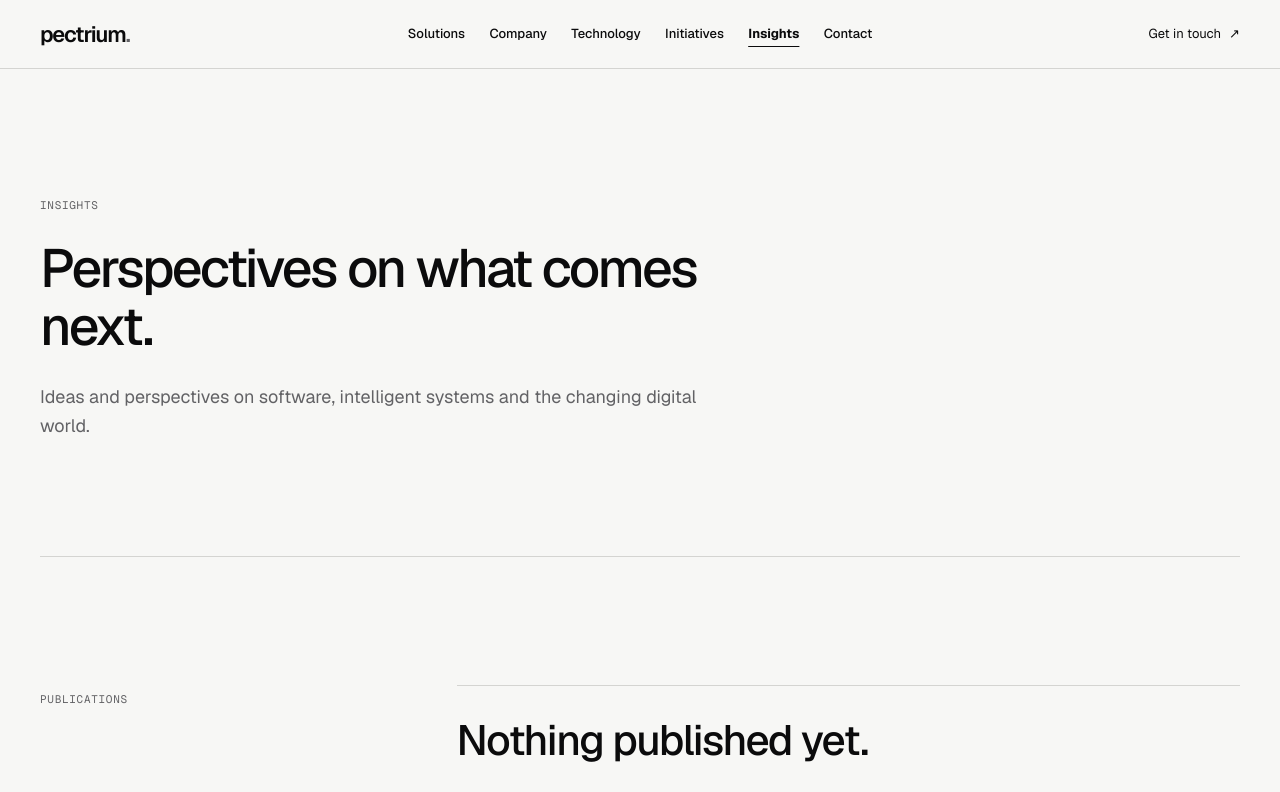
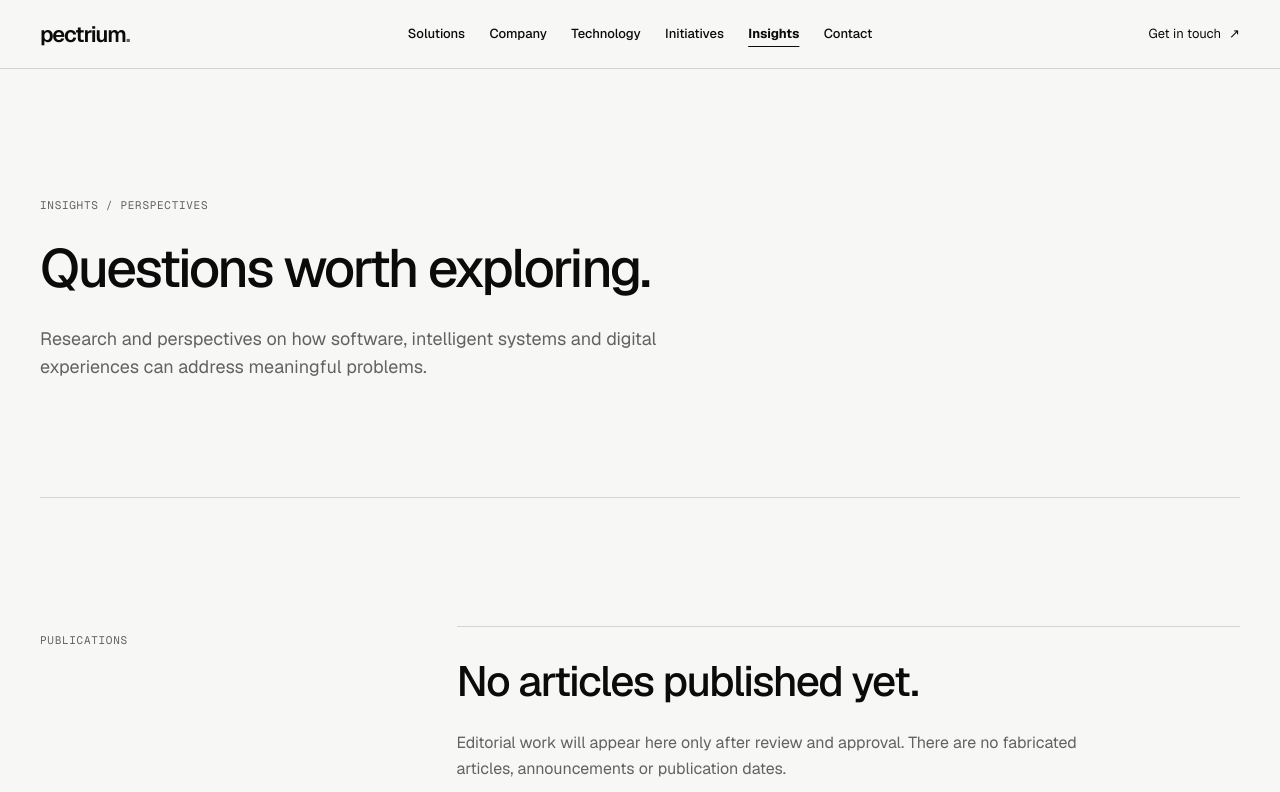
Before and after one commit to ejepsystems/ejepsystems, a Next.js app in the folder apps/web/: page /insights in a window 1280 px wide. Shown: the top 792 px of the page. Built offline with nearby package versions, Linux system fonts and the light colour scheme.

Commit message:
feat(corporate): upgrade 03 solutions-first positioning and page experience

```diff
--- a/apps/web/app/insights/page.tsx
+++ b/apps/web/app/insights/page.tsx
@@ -1,3 +1,8 @@
-import type {Metadata} from "next";import {PageFrame,PageHero} from "@/components/page-frame";
-export const metadata:Metadata={title:"Insights",description:"Pectrium perspectives and publications, when approved for release."};
-export default function Insights(){return <PageFrame><PageHero eyebrow="Insights" title="Perspectives on what comes next." description="Ideas and perspectives on software, intelligent systems and the changing digital world."/><section className="shell editorial-section"><p className="section-index">Publications</p><div className="empty-editorial"><h2>Nothing published yet.</h2><p>We will share writing here when it has been reviewed and approved. No placeholder articles or fabricated announcements.</p></div></section></PageFrame>;}
+import type {Metadata} from "next";
+import Link from "next/link";
+import {PageFrame,PageHero} from "@/components/page-frame";
+export const metadata:Metadata={title:"Insights",description:"Pectrium's future editorial home for researched perspectives on technology and digital experiences."};
+export default function Insights(){return <PageFrame>
+ <PageHero eyebrow="Insights / Perspectives" title="Questions worth exploring." description="Research and perspectives on how software, intelligent systems and digital experiences can address meaningful problems."/>
+ <section className="shell editorial-section"><p className="section-index">Publications</p><div className="empty-editorial"><h2>No articles published yet.</h2><p>Editorial work will appear here only after review and approval. There are no fabricated articles, announcements or publication dates.</p><Link className="text-link" href="/technology">Explore our technology focus <span aria-hidden="true">↗</span></Link></div></section>
+ </PageFrame>;}
```
